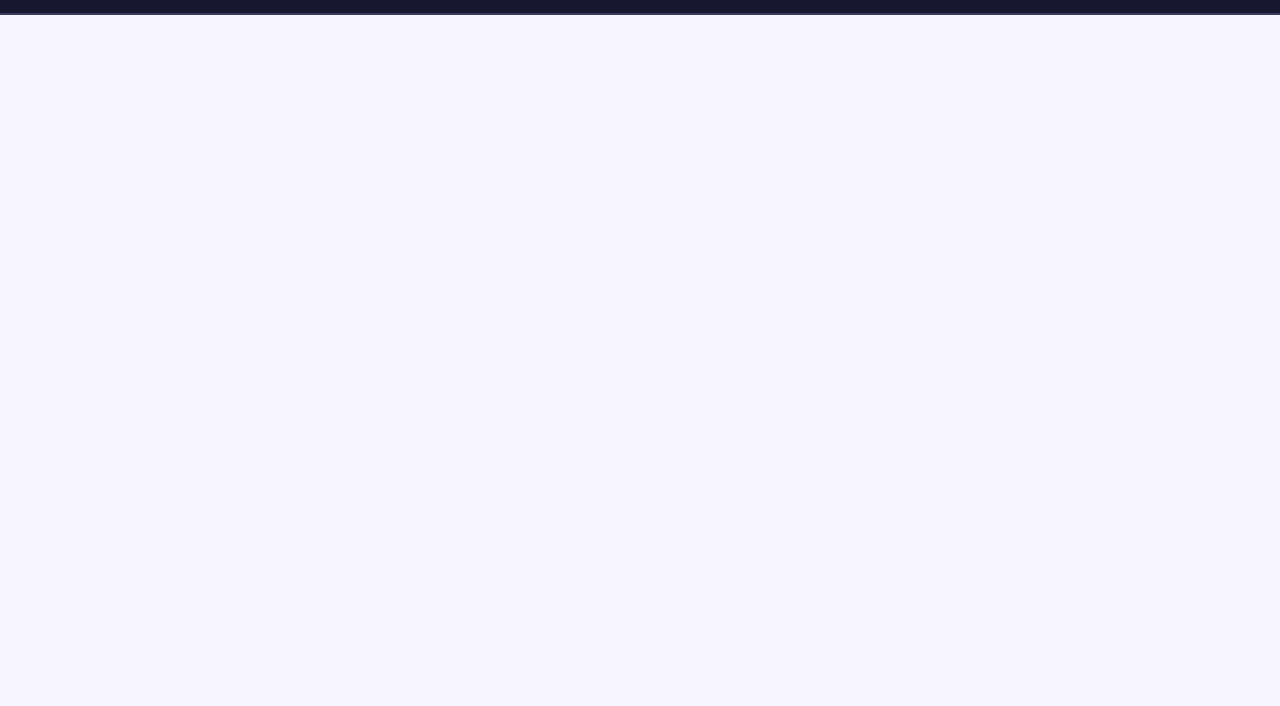
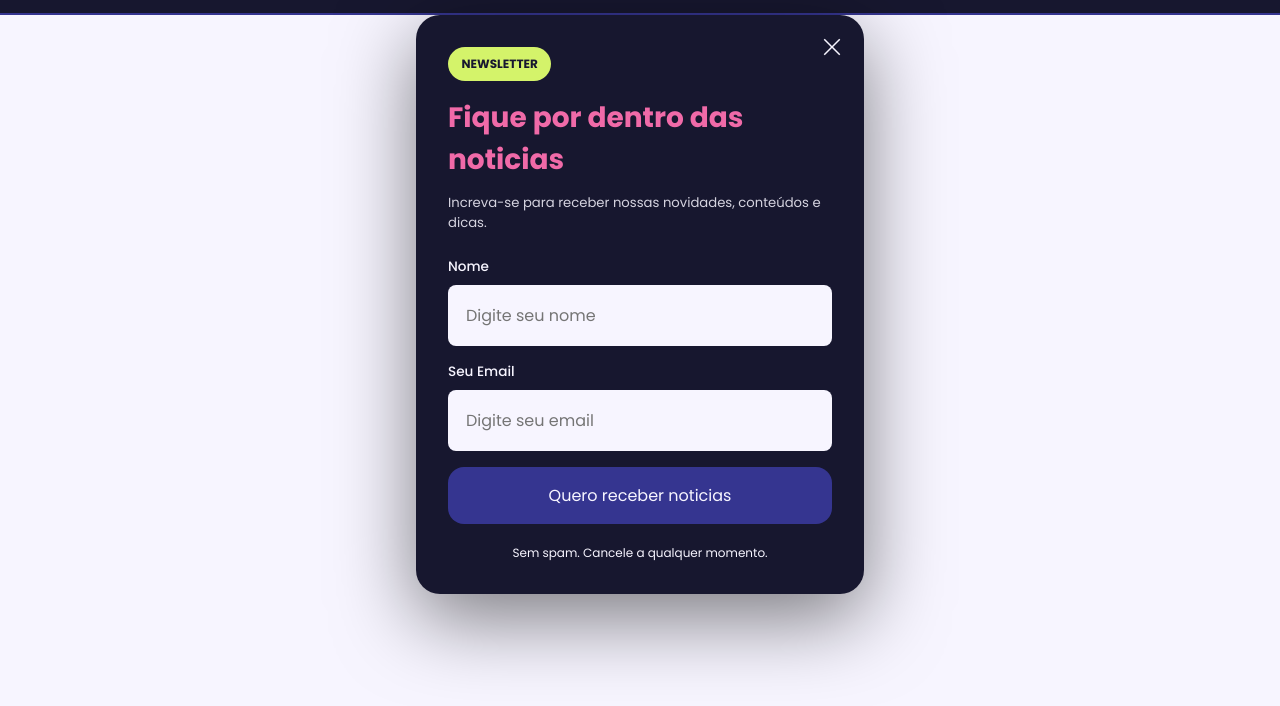
Before and after one commit to GuiSantosMacedo1/intro-dom, a plain HTML site: page index.html in a window 1280 px wide. Shown: the part 60-766 px from the top of the page. Drawn offline with Linux system fonts and the light colour scheme.

Commit message:
feat: criação do modal, e estilização do modal

```diff
--- a/index.html
+++ b/index.html
@@ -31,6 +31,34 @@
       </ul>
     </nav>
   </header>
+  <!-- Modal -->
+  <dialog id="modal-inscricao" class="modal" open>
+    <button type="button" class="modal-fechar" aria-label="Fechar modal">
+      <svg width="24" height="24" fill="none" xmlns="http://www.w3.org/2000/svg">
+        <path
+          d="m20.28 4.78-1.06-1.06L12 10.94 4.78 3.72 3.72 4.78 10.94 12l-7.22 7.22 1.06 1.06L12 13.06l7.22 7.22 1.06-1.06L13.06 12l7.22-7.22Z"
+          fill="currentColor" />
+      </svg>
+    </button>
+    <div class="modal-conteudo">
+      <span class="modal-tag"> NEWSLETTER </span>
+      <h2> Fique por dentro das noticias</h2>
+      <p> Increva-se para receber nossas novidades, conteúdos e dicas.</p>
+      <form class="form-inscricao" id="form-inscricao">
+        <div>
+          <label for="nome">Nome</label>
+          <input type="text" name="nome" id="nome" placeholder="Digite seu nome" required>
+        </div>
+        <div>
+          <label for="email">Seu Email</label>
+          <input type="email" name="email" id="email" placeholder="Digite seu email" required>
+        </div>
+        <button class="modal-submit" type="submit">Quero receber noticias</button>
+      </form>
+
+      <span class="modal-rodape"> Sem spam. Cancele a qualquer momento.</span>
+    </div>
+  </dialog>
 
 </body>
 
--- a/style.css
+++ b/style.css
@@ -2,7 +2,7 @@
   --font-family: 'Poppins', sans-serif;
 
   --color-dark: #17172F;
-  --color-blue: #3A3A5E;
+  --color-blue: #353590;
   --color-pink: #f06aa8;
   --color-lime: #d4f36a;
   --color-creme: #f7f5ff;
@@ -103,6 +103,151 @@ header {
   transform: translateY(0);
 }
 
+/* Modal */
+.modal {
+  width: min(90%, 28rem);
+  margin: 0 auto;
+  border: 0;
+  border-radius: 1.5rem;
+  background-color: var(--color-dark);
+  color: var(--color-creme);
+  overflow: visible;
+  box-shadow: 0 1.5rem 5rem rgba(0, 0, 0, .5);
+
+  &[open] {
+    animation: modal-open .3s ease-in forwards;
+    transform: translateY(0) scale(1);
+  }
+
+  &::backdrop {
+    background-color: rgba(0, 0, 0, .8);
+    backdrop-filter: blur(0.75rem);
+  }
+
+  & .modal-fechar {
+    position: absolute;
+    top: 0.75rem;
+    right: 0.75rem;
+
+    width: 2.5rem;
+    height: 2.5rem;
+
+    display: flex;
+    align-items: center;
+    justify-content: center;
+
+    border: none;
+    border-radius: 50%;
+
+    cursor: pointer;
+    color: var(--color-creme);
+    background-color: transparent;
+    transition: all .3s ease-in;
+
+    &:hover {
+      background-color: var(--color-pink);
+      color: var(--color-dark);
+    }
+  }
+
+  & .modal-conteudo {
+    padding: 2rem;
+  }
+
+  & .modal-tag {
+    display: inline-block;
+    padding: 0.5rem 0.85rem;
+    margin-bottom: 1rem;
+
+    background-color: var(--color-lime);
+    color: var(--color-dark);
+    border-radius: 2rem;
+    font-size: 0.75rem;
+    font-weight: 700;
+  }
+
+  & h2 {
+    font-size: 1.75rem;
+    margin-bottom: 0.75rem;
+    color: var(--color-pink);
+  }
+
+  & p {
+    margin-bottom: 1.5rem;
+    font-size: 0.825rem;
+    opacity: 0.85;
+  }
+
+  & .form-inscricao {
+    display: flex;
+    flex-direction: column;
+    gap: 1rem;
+
+    & div {
+      display: flex;
+      flex-direction: column;
+      gap: 0.5rem;
+    }
+
+    & label {
+      font-size: 0.85rem;
+      font-weight: 500;
+    }
+
+    & input {
+      padding: 1rem;
+      border: 0.125rem solid transparent;
+      border-radius: 0.5rem;
+      background-color: var(--color-creme);
+      color: var(--color-dark);
+      font: inherit;
+
+      &:focus {
+        border-color: var(--color-pink);
+      }
+    }
+
+    & .modal-submit {
+      padding: 1rem;
+      border-radius: 1rem;
+      border: none;
+      cursor: pointer;
+      background-color: var(--color-blue);
+      color: var(--color-creme);
+      font-size: 1rem;
+      font-weight: 600;
+      font: inherit;
+      transition: all .3s ease-in;
+
+      &:hover {
+        background-color: var(--color-pink);
+        color: var(--color-dark)
+      }
+    }
+  }
+
+  & .modal-rodape {
+    display: block;
+    margin-top: 1.25rem;
+    text-align: center;
+    font-size: 0.75rem;
+    opacity: 0.6 5;
+  }
+}
+
+
+@keyframes modal-open {
+  from {
+    opacity: 0;
+    transform: translateY(2rem) scale(0.95);
+  }
+
+  to {
+    opacity: 1;
+    transform: translateY(0) scale(1);
+  }
+}
+
 @media screen and (min-width: 48rem) {
   .menu {
     position: static;
@@ -114,7 +259,6 @@ header {
 
     flex-direction: row;
     width: auto;
-    /* justify-content: flex-end; */
     align-items: center;
   }
 
```
